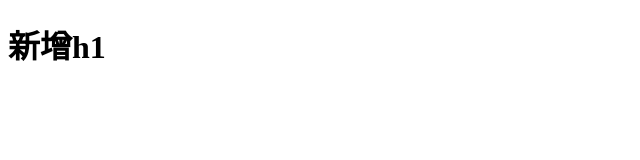
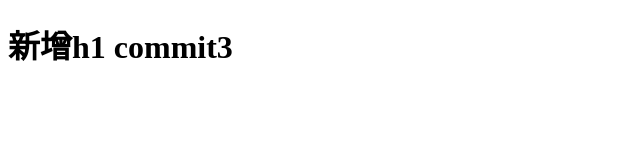
Before and after one commit to forest079-star/092701, a plain HTML site: page index.html in a window 1280 px wide. Shown: the whole page, without its empty margins (0-640 px from the left). Drawn offline with Linux system fonts and the light colour scheme.

Commit message:
Update index.html

```diff
--- a/index.html
+++ b/index.html
@@ -6,6 +6,6 @@
   <title>Document</title>
 </head>
 <body>
-  <h1>新增h1</h1>
+  <h1>新增h1 commit3</h1>
 </body>
 </html>
```
